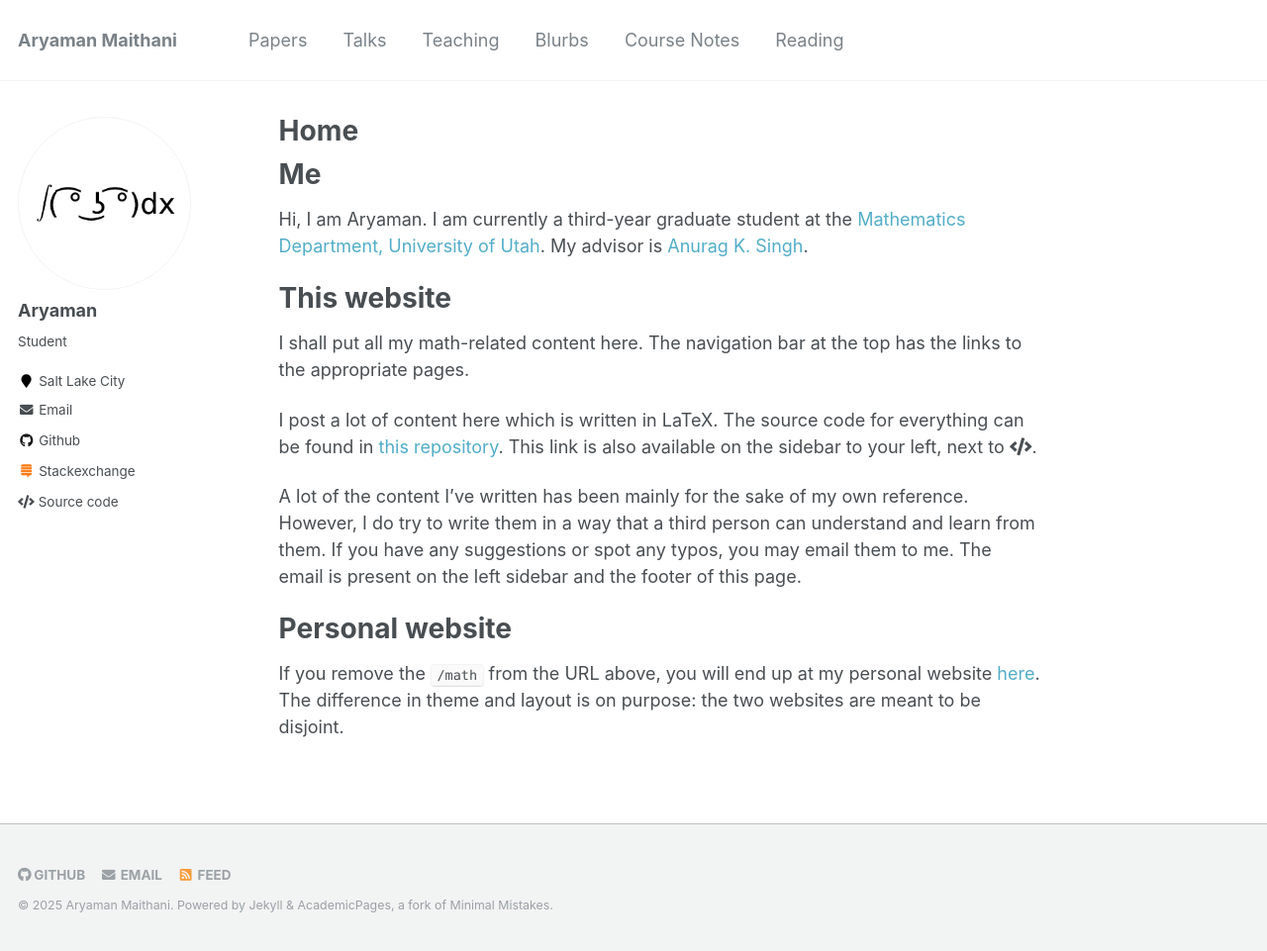
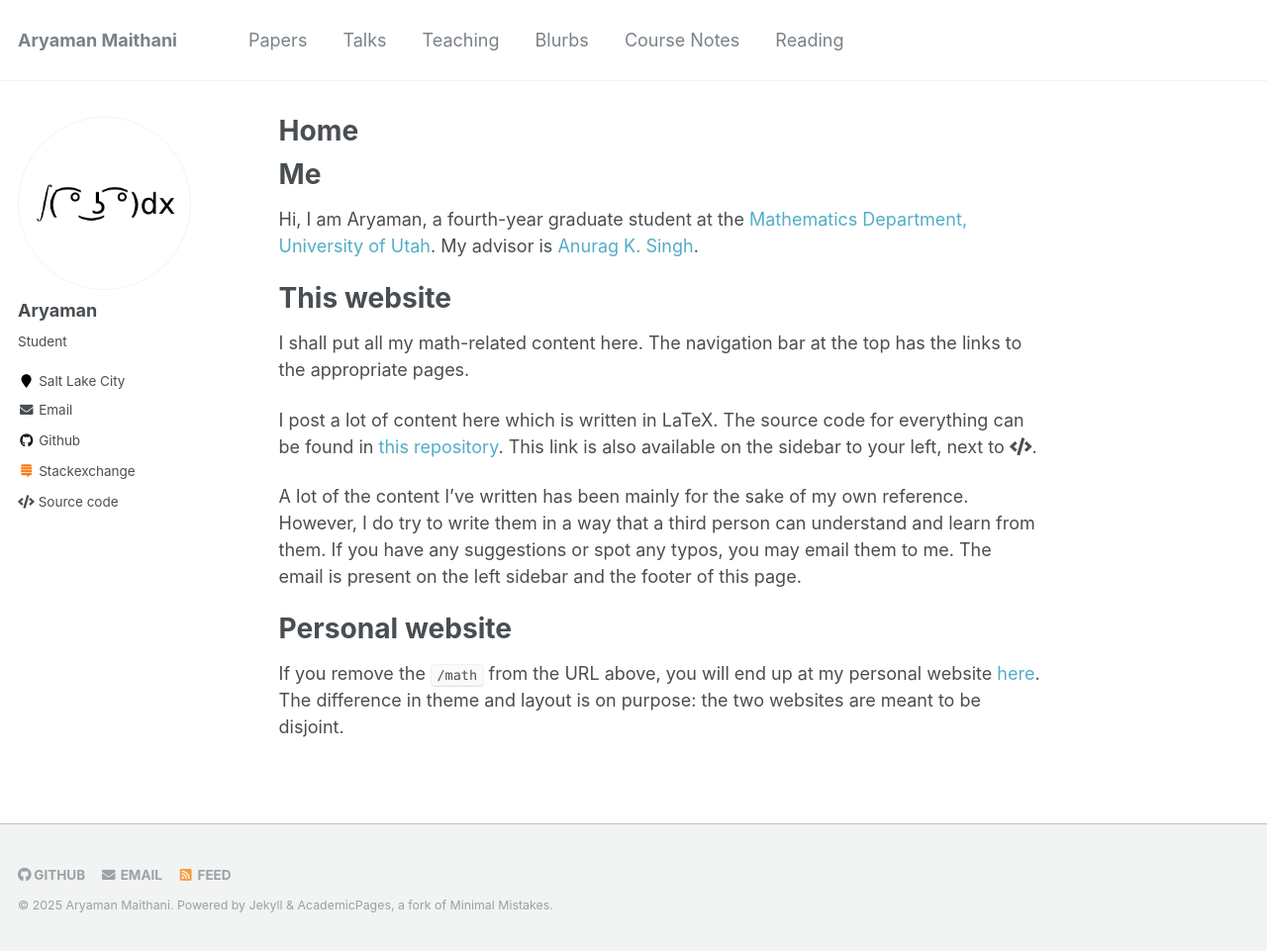
Before and after one commit to aryamanmaithani/math, a Jekyll site: the page built from _pages/about.md, in a window 1280 px wide and 961 px high. Shown: the whole window at 99% size. Built offline with Jekyll 4.4.1, drawn with Linux system fonts in a browser that asks for light colours.

Commit message:
update year

```diff
--- a/_pages/about.md
+++ b/_pages/about.md
@@ -10,7 +10,7 @@
 
 Me
 ======
-Hi, I am Aryaman. I am currently a third-year graduate student at the [Mathematics Department, University of Utah](https://www.math.utah.edu/). My advisor is [Anurag K. Singh](https://www.math.utah.edu/~singh/).
+Hi, I am Aryaman, a fourth-year graduate student at the [Mathematics Department, University of Utah](https://www.math.utah.edu/). My advisor is [Anurag K. Singh](https://www.math.utah.edu/~singh/).
 
 This website
 ======
```
